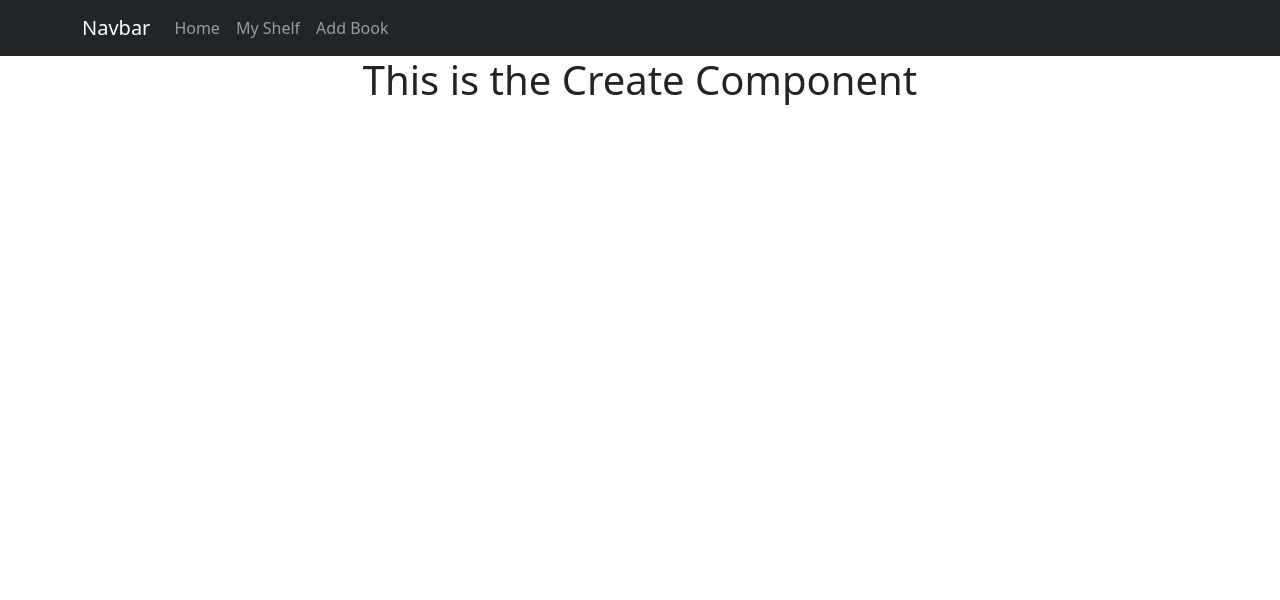
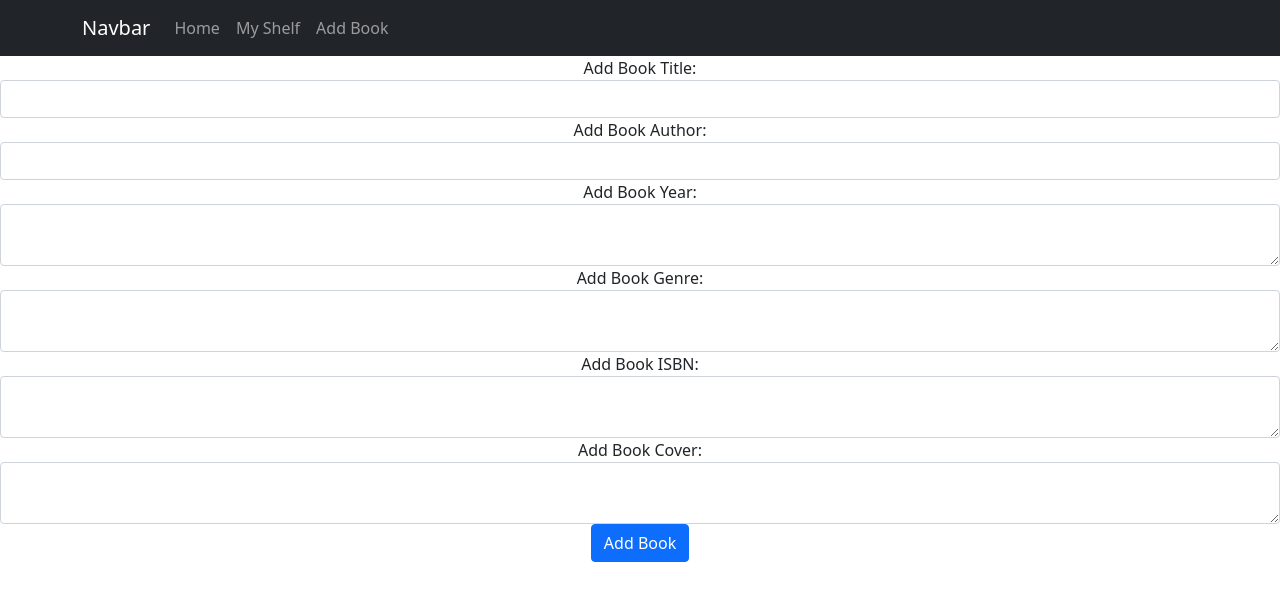
Before and after one commit to MattWinfield/ByTheBook, a React (Create React App) app: page /create in a window 1280 px wide. Shown: the top 600 px of the page. Built offline with nearby package versions, Linux system fonts and the light colour scheme.

Commit message:
Added Server Script and Get reqs fo Sample JSONData

```diff
--- a/package.json
+++ b/package.json
@@ -8,6 +8,7 @@
     "@testing-library/user-event": "^13.5.0",
     "axios": "^0.24.0",
     "bootstrap": "^5.1.3",
+    "express": "^4.17.1",
     "react": "^17.0.2",
     "react-bootstrap": "^2.0.3",
     "react-dom": "^17.0.2",
--- a/src/components/create.js
+++ b/src/components/create.js
@@ -3,11 +3,131 @@ import React, { Component } from 'react';
 
 export class Create extends React.Component {
 
+    constructor() {
+        super();
+
+        //Bind the onMethods
+        this.onSubmit = this.onSubmit.bind(this);
+        this.onChangeBookTitle = this.onChangeBookTitle.bind(this);
+        this.onChangeBookAuthor = this.onChangeBookAuthor.bind(this);
+        this.onChangeBookYear = this.onChangeBookYear.bind(this);
+        this.onChangeBookISBN = this.onChangeBookISBN.bind(this);
+        this.onChangeBookGenre = this.onChangeBookGenre.bind(this);
+
+        //construct the created movie object's properties
+        this.state = {
+            Title: '',
+            Author: '',
+            Year: '',
+            ISBN: '',
+            Genre: '',
+            Cover: ''
+        }
+    }
+
+    onChangeBookTitle(e) {//add the forms title to the constructed movie object
+        this.setState({ Title: e.target.value })
+    }
+
+    onChangeBookAuthor(e) {//add the forms year to the constructed movie object
+        this.setState({ Author: e.target.value })
+    }
+
+    onChangeBookYear(e) {//add the forms year to the constructed movie object
+        this.setState({ Year: e.target.value })
+    }
+
+    onChangeBookISBN(e) {//add the forms poster to the constructed movie object
+        this.setState({ ISBN: e.target.value })
+    }
+
+    onChangeBookGenre(e) {//add the forms poster to the constructed movie object
+        this.setState({ Genre: e.target.value })
+    }
+
+    onChangeBookCover(e) {//add the forms poster to the constructed movie object
+        this.setState({ Cover: e.target.value })
+    }
+
+    onSubmit(e) {//Method to call when form is submitted
+        e.preventDefault();//Only call when content of form is not default
+        alert("Book: " + this.state.Title
+            + " Author: " + this.state.Author
+            + " Year: " + this.state.Year
+            + " ISBN: " + this.state.ISBN
+            + " Genre: " + this.state.Genre
+            + " Cover: " + this.state.Cover);
+        this.setState({
+            Title: '',
+            Author: '',
+            Year: '',
+            ISBN: '',
+            Genre: '',
+            Cover: ''
+        })
+    }
+
+
     render() {/* Render Method To display create*/
         return (
-            <h1>
-                This is the Create Component
-            </h1>
+            <div className="App">
+                <form onSubmit={this.onSubmit}>
+                    <div className="form-group">
+                        <label>Add Book Title: </label>
+                        <input type="text"
+                            className="form-control"
+                            value={this.state.Title}
+                            onChange={this.onChangeBookTitle}
+                        />
+                    </div>
+                    <div className="form-group">
+                        <label>Add Book Author: </label>
+                        <input type="text"
+                            className="form-control"
+                            value={this.state.Year}
+                            onChange={this.onChangeBookAuthor}
+                        />
+                    </div>
+                    <div className="form-group">
+                        <label>Add Book Year: </label>
+                        <textarea type="text"
+                            className="form-control"
+                            value={this.state.Poster}
+                            onChange={this.onChangeBookYear}
+                        ></textarea>
+                    </div>
+                    <div className="form-group">
+                        <label>Add Book Genre: </label>
+                        <textarea type="text"
+                            className="form-control"
+                            value={this.state.Poster}
+                            onChange={this.onChangeBookGenre}
+                        ></textarea>
+                    </div>
+                    <div className="form-group">
+                        <label>Add Book ISBN: </label>
+                        <textarea type="text"
+                            className="form-control"
+                            value={this.state.Poster}
+                            onChange={this.onChangeBookISBN}
+                        ></textarea>
+                    </div>
+                    <div className="form-group">
+                        <label>Add Book Cover: </label>
+                        <textarea type="text"
+                            className="form-control"
+                            value={this.state.Poster}
+                            onChange={this.onChangeBookCover}
+                        ></textarea>
+                    </div>
+                    <div className="form-group">
+                        <input type="submit"
+                            value="Add Book"
+                            className="btn btn-primary"
+                        ></input>
+                    </div>
+                </form>
+            </div>
         );
     }
 }
```
Also changed, not shown: 1 other file (tests, documents, lock files or other folders).
